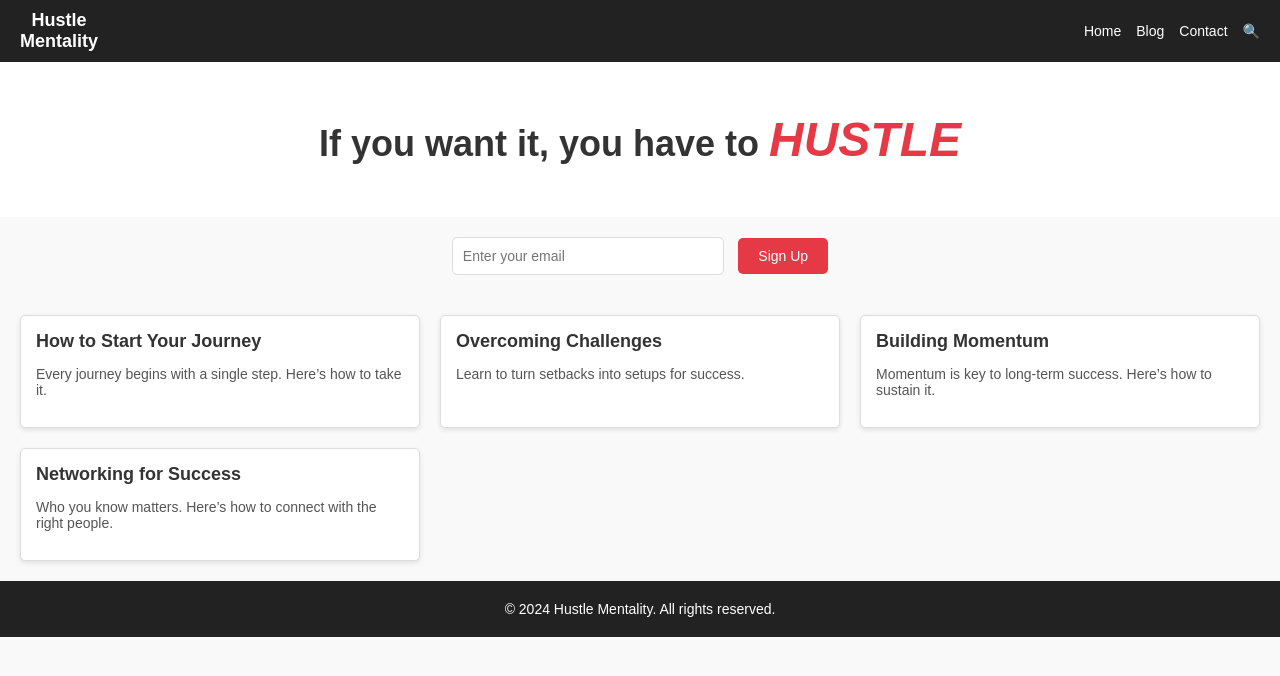
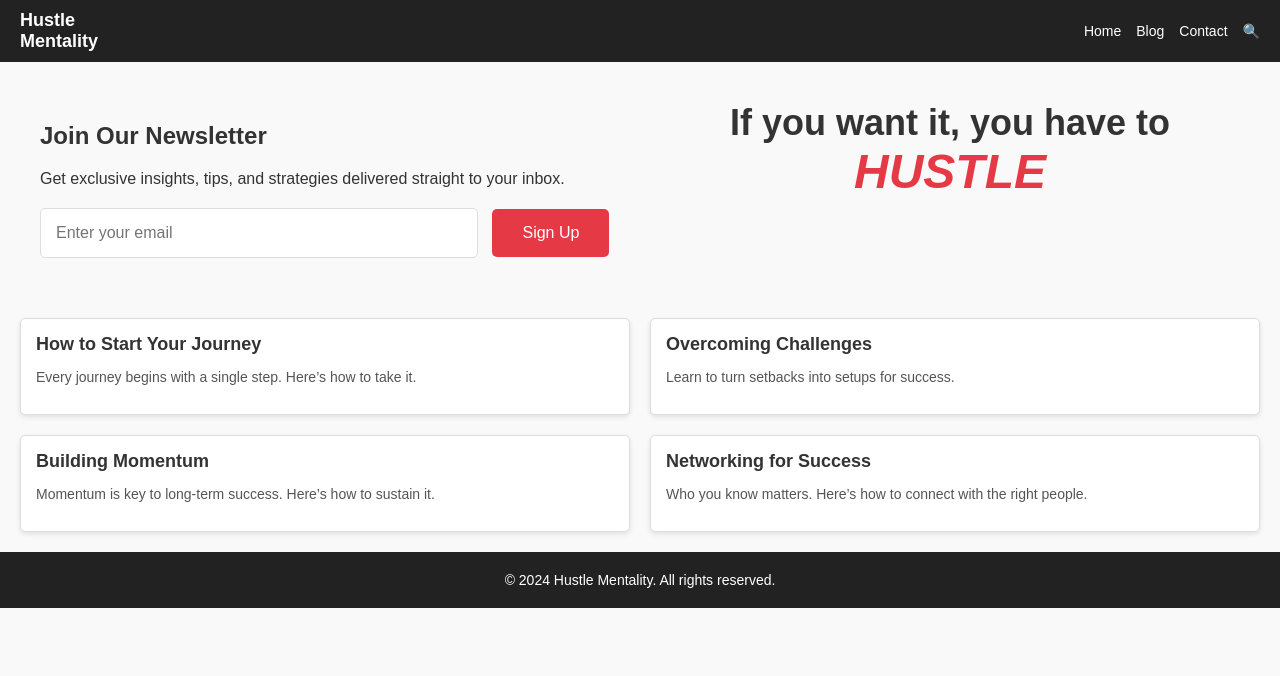
Before and after one commit to hustlementality/home, a plain HTML site: page index.html in a window 1280 px wide. Drawn offline with Linux system fonts and the light colour scheme.

Commit message:
Update index.html

```diff
--- a/index.html
+++ b/index.html
@@ -24,7 +24,6 @@
         .logo {
             font-size: 18px;
             font-weight: bold;
-            text-align: center;
         }
         .logo span {
             display: block;
@@ -45,48 +44,59 @@
             font-size: 14px;
             cursor: pointer;
         }
-        .hero {
-            text-align: center;
-            padding: 50px 20px;
-            background-color: #fff;
+        .main-section {
+            display: flex;
+            flex-wrap: wrap;
+            padding: 20px;
+        }
+        .newsletter {
+            flex: 1;
+            padding: 20px;
+        }
+        .newsletter h2 {
+            font-size: 24px;
+        }
+        .newsletter p {
+            font-size: 16px;
             margin-bottom: 20px;
         }
-        .hero h1 {
-            font-size: 36px;
-            margin: 0;
-        }
-        .hero h1 .highlight {
-            font-style: italic;
-            font-size: 48px;
-            color: #e63946;
-        }
-        .signup-box {
-            margin: 20px auto;
-            text-align: center;
-        }
-        .signup-box input[type="email"] {
-            padding: 10px;
-            font-size: 14px;
-            width: 250px;
+        .newsletter input[type="email"] {
+            padding: 15px;
+            font-size: 16px;
+            width: 70%;
             margin-right: 10px;
             border: 1px solid #ddd;
             border-radius: 5px;
         }
-        .signup-box button {
-            padding: 10px 20px;
-            font-size: 14px;
+        .newsletter button {
+            padding: 15px 30px;
+            font-size: 16px;
             background-color: #e63946;
             color: white;
             border: none;
             border-radius: 5px;
             cursor: pointer;
         }
-        .signup-box button:hover {
+        .newsletter button:hover {
             background-color: #d62828;
+        }
+        .quote {
+            flex: 1;
+            text-align: center;
+            padding: 20px;
+        }
+        .quote h1 {
+            font-size: 36px;
+            margin: 0;
+        }
+        .quote h1 .highlight {
+            font-style: italic;
+            font-size: 48px;
+            color: #e63946;
         }
         .blogs {
             display: grid;
-            grid-template-columns: repeat(auto-fit, minmax(300px, 1fr));
+            grid-template-columns: repeat(2, 1fr);
             gap: 20px;
             padding: 20px;
         }
@@ -127,12 +137,16 @@
             <span class="search-icon">🔍</span>
         </nav>
     </header>
-    <div class="hero">
-        <h1>If you want it, you have to <span class="highlight">HUSTLE</span></h1>
-    </div>
-    <div class="signup-box">
-        <input type="email" placeholder="Enter your email">
-        <button>Sign Up</button>
+    <div class="main-section">
+        <div class="newsletter">
+            <h2>Join Our Newsletter</h2>
+            <p>Get exclusive insights, tips, and strategies delivered straight to your inbox.</p>
+            <input type="email" placeholder="Enter your email">
+            <button>Sign Up</button>
+        </div>
+        <div class="quote">
+            <h1>If you want it, you have to <span class="highlight">HUSTLE</span></h1>
+        </div>
     </div>
     <div class="blogs">
         <div class="blog-card">
```
